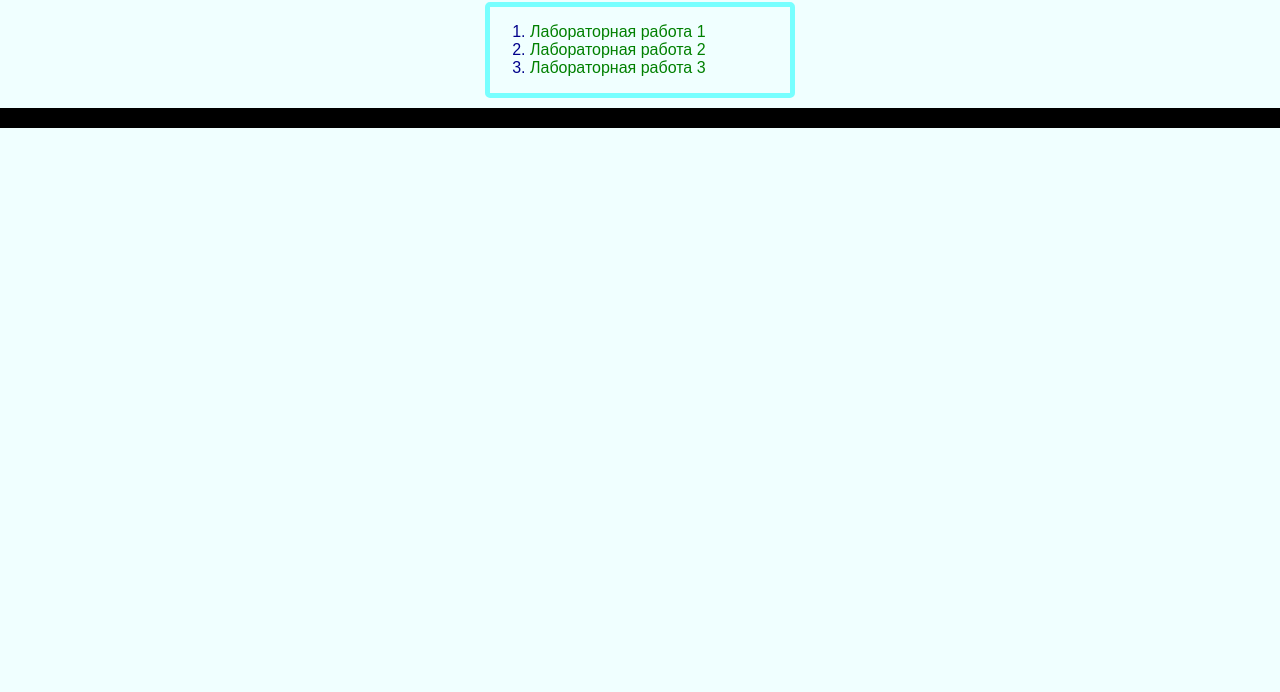
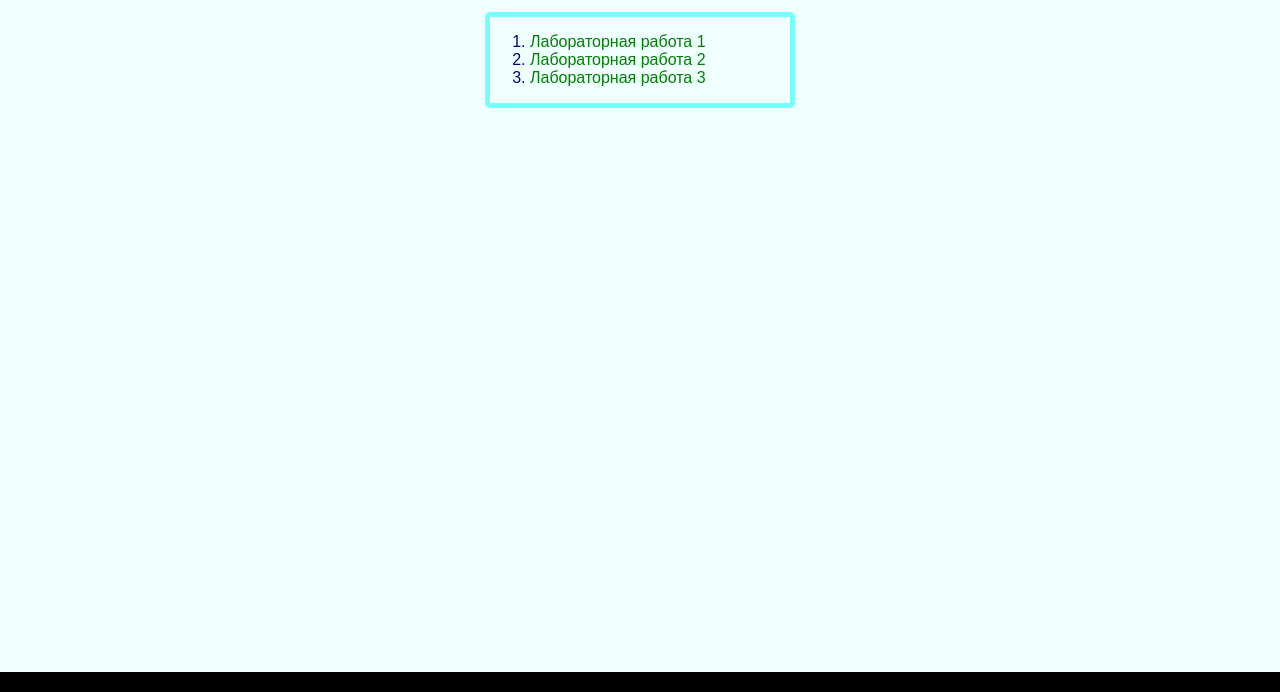
Before and after one commit to Lapisstud/web-front-labs, a plain HTML site: page index.html in a window 1280 px wide. Shown: the part 108-800 px from the top of the page. Drawn offline with Linux system fonts and the light colour scheme.

Commit message:
Фиксированное позиционирование

```diff
--- a/main.css
+++ b/main.css
@@ -7,6 +7,7 @@ body{
 
 main{
     padding: 10px;
+    margin: 10px 20px 38.4px;
 }
 
 footer{
@@ -15,6 +16,10 @@ footer{
     font-style: italic;
     padding: 10px;
     text-align: right;
+    position: fixed;
+    bottom: 0;
+    right: 0;
+    left: 0;
 }
 
 header{
```
